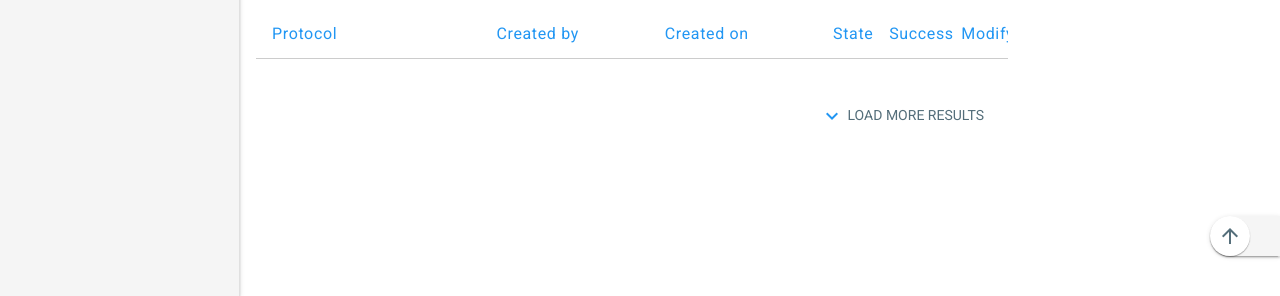
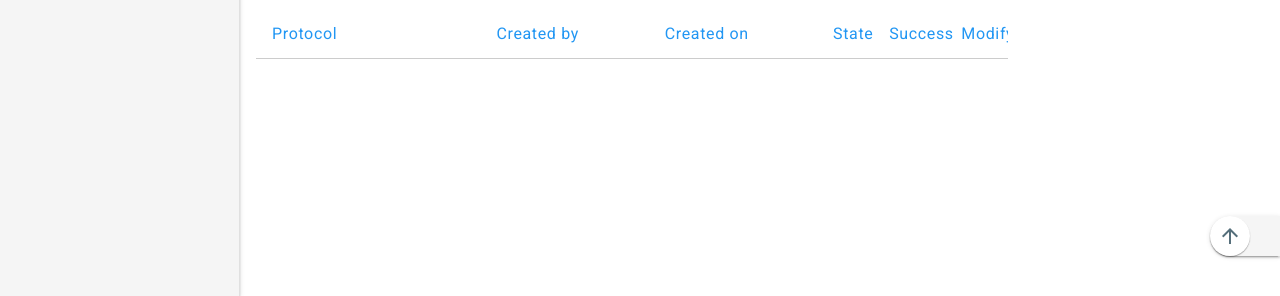
Before and after one commit to CLGinc/fictional-fiesta, a Django app: template projects/templates/project.html in a window 1280 px wide. Shown: the part 504-800 px from the top of the page. Run offline with Django 3.2, Linux system fonts and the light colour scheme; the template is opened without the code that fills it: values that come from a table or form of the project are taken from there, others are empty; data comes from the database, SQL or seed files in the repository; parts of the project's set-up code (start-up, migrations or seed data) failed here and were passed over; some libraries are stand-ins or nearby versions.

Commit message:
switch results list to infinitescroll mode, add accordeon classes, add accordeon trigger

```diff
--- a/SciLog/static/front/css/custom.css
+++ b/SciLog/static/front/css/custom.css
@@ -170,6 +170,14 @@
   color: #ff1744!important;
   cursor: pointer;
 }
+/*Accordeon*/
+.accordeon {
+  max-height: 200px;
+  overflow: hidden;
+}
+.accordeon--expand {
+  max-height: 100%;
+}
 
 /* Filter */
 .filter-form {
--- a/SciLog/static/front/js/triggers.js
+++ b/SciLog/static/front/js/triggers.js
@@ -8,3 +8,8 @@
   var targetElementId = $(this).attr('data-target');
   $('#'+targetElementId).toggle(200);
 });
+// expand
+$('[data-trigger="expand"]').click(function() {
+  var targetElementId = $(this).attr('data-target');
+  $('#'+targetElementId).toggleClass('accordeon--expand');
+});
--- a/projects/templates/project.html
+++ b/projects/templates/project.html
@@ -46,7 +46,7 @@
                   </div>
                 </li>
                 <li>
-                  <ul class="mdl-list" id="items_list" data-mode="loadmore" data-pages="{{ paginator.num_pages }}">
+                  <ul class="mdl-list" id="items_list" data-mode="infinitescroll" data-pages="{{ paginator.num_pages }}">
                     {% for result in results_page %}
                 		<li class="mdl-list__item border--bottom mdl-grid mdl-grid--no-spacing">
                       <a href="/resultid/" class="links--wrap mdl-grid mdl-cell mdl-cell--11-col list--link">
@@ -73,14 +73,10 @@
                   </ul>
                 </li>
             	</ul>
-              <div class="mdl-card__actions">
-                <div class="right">
-                <div class="mdl-spinner mdl-js-spinner top-8" id="loading"></div>
-                  <a class="mdl-button mdl-js-button mdl-js-ripple-effect mdl-color-text--blue-grey-600" id="loadmorebtn">
-                    <i class="material-icons mdl-color-text--blue-500">expand_more</i>
-                    Load more results
-                  </a>
-                </div>
+              <div class="mdl-cell mdl-cell--12-col mdl-grid">
+                <div class="mdl-layout-spacer"></div>
+                <div class="mdl-spinner mdl-js-spinner" id="loading"></div>
+                <div class="mdl-layout-spacer"></div>
               </div>
             </div>
             <div class="mdl-tabs__panel mdl-cell mdl-cell--12-col padding--top-24" id="protocols-panel">
@@ -161,7 +157,7 @@
               <h2 class="mdl-card__title-text">Participants</h2>
             </div>
             <div class="mdl-card__supporting-text">
-              <ul class="mdl-list margin--none padding--top-none">
+              <ul class="mdl-list margin--none padding--top-none accordeon" id="test">
                 {% for role_value, roles in participants_by_role %}
                 <li class="mdl-list__item padding--left-none padding--top-none">{{ role_value }}</li>
                   {% for role in roles %}
@@ -178,7 +174,7 @@
               </ul>
             </div>
             <div class="mdl-card__actions mdl-card--border">
-              <a class="mdl-button mdl-js-button mdl-js-ripple-effect mdl-color-text--blue-grey-600" data-trigger="expand">
+              <a class="mdl-button mdl-js-button mdl-js-ripple-effect mdl-color-text--blue-grey-600" data-trigger="expand" data-target="test">
                 <i class="material-icons mdl-color-text--blue-500">expand_more</i>
                 See all participants
               </a>
```
